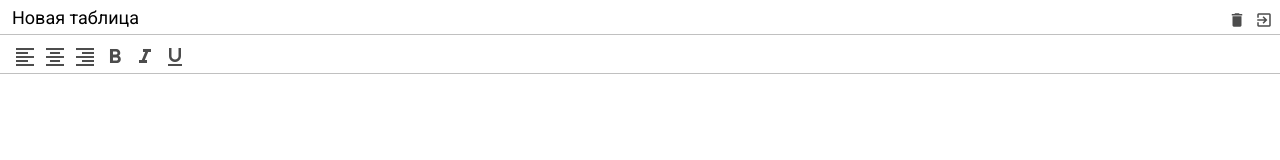
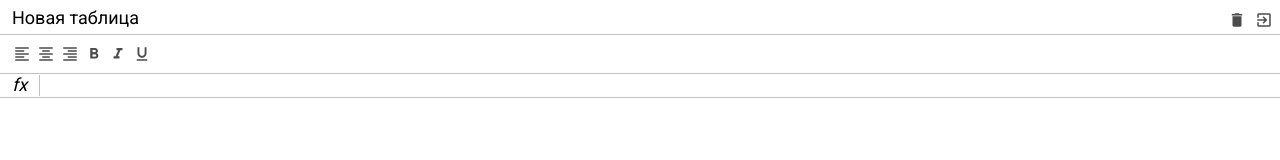
Before and after one commit to makarovas/excel, a website built with webpack: page src/index.html in a window 1280 px wide. Built offline with nearby package versions, Linux system fonts and the light colour scheme.

Commit message:
work with markup

```diff
--- a/src/index.html
+++ b/src/index.html
@@ -33,51 +33,34 @@
 
         <div class="excel__toolbar">
           <div class="button">
-            <i class="material-icons">
-              <span class="material-icons">
-                format_align_left
-              </span></i
-            >
-          </div>
-          <div class="button">
-            <i class="material-icons">
-              <span class="material-icons">
-                format_align_center
-              </span></i
-            >
-          </div>
-          <div class="button">
-            <i class="material-icons">
-              <span class="material-icons">
-                format_align_right
-              </span></i
-            >
-          </div>
-          <div class="button">
-            <i class="material-icons">
-              <span class="material-icons">
-                format_bold
-              </span></i
-            >
-          </div>
-          <div class="button">
-            <i class="material-icons">
-              <span class="material-icons">
-                format_italic
-              </span></i
-            >
+            <i class="material-icons">format_align_left</i>
           </div>
 
           <div class="button">
-            <i class="material-icons">
-              <span class="material-icons">
-                format_underline
-              </span></i
-            >
+            <i class="material-icons">format_align_center</i>
+          </div>
+
+          <div class="button">
+            <i class="material-icons">format_align_right</i>
+          </div>
+
+          <div class="button">
+            <i class="material-icons">format_bold</i>
+          </div>
+
+          <div class="button">
+            <i class="material-icons">format_italic</i>
+          </div>
+
+          <div class="button">
+            <i class="material-icons">format_underlined</i>
           </div>
         </div>
 
-        <div class="excel__formula"></div>
+        <div class="excel__formula">
+          <div class="info">fx</div>
+          <div class="input" contenteditable spellcheck="false"></div>
+        </div>
 
         <div class="excel__table"></div>
       </div>
--- a/src/scss/_mixins.scss
+++ b/src/scss/_mixins.scss
@@ -20,7 +20,3 @@
     cursor: pointer;
   }
 }
-
-.button {
-   @include button(red);
-}
--- a/src/scss/_variables.scss
+++ b/src/scss/_variables.scss
@@ -1,3 +1,5 @@
 $header-height: 34px;
+$toolbar-height: 40px;
+$formula-height: 24px;
+$info-cell-width: 40px;
 $border-color: #c0c0c0;
-$toolbar-height: 34px;
--- a/src/scss/formula.scss
+++ b/src/scss/formula.scss
@@ -3,5 +3,29 @@
 
 
 .excel__formula {
+  position: absolute;
+  left: 0;
+  right: 0;
+  top: $header-height + $toolbar-height;
+  height: $formula-height;
+  display: flex;
+  align-items: center;
+  border-bottom: 1px solid $border-color;
 
+  .info {
+    font-size: 18px;
+    font-style: italic;
+    text-align: center;
+    border-right: 1px solid $border-color;
+    min-width: $info-cell-width;
+  }
+
+  .input {
+    padding: 4px;
+    font-size: 12px;
+    outline: none;
+    width: 100%;
+    height: 100%;
+    color: #000;
+  }
 }
```
